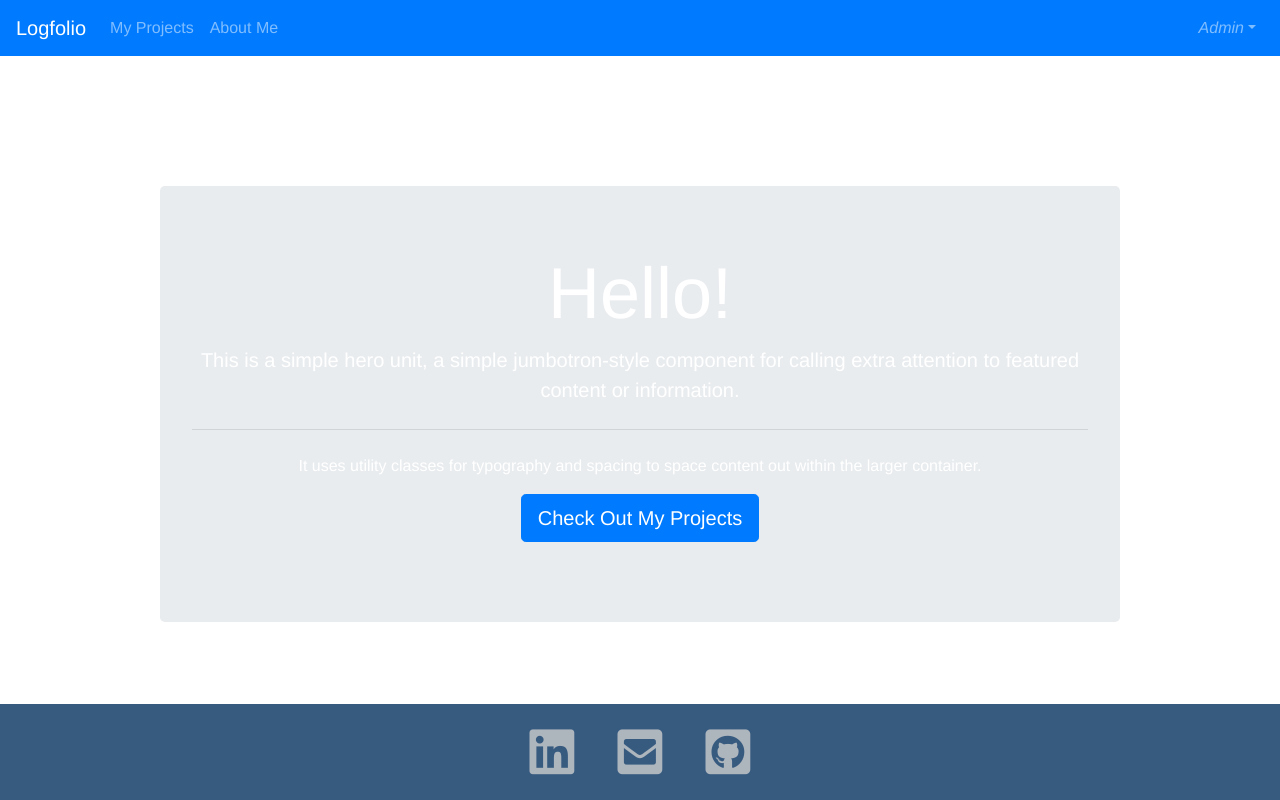
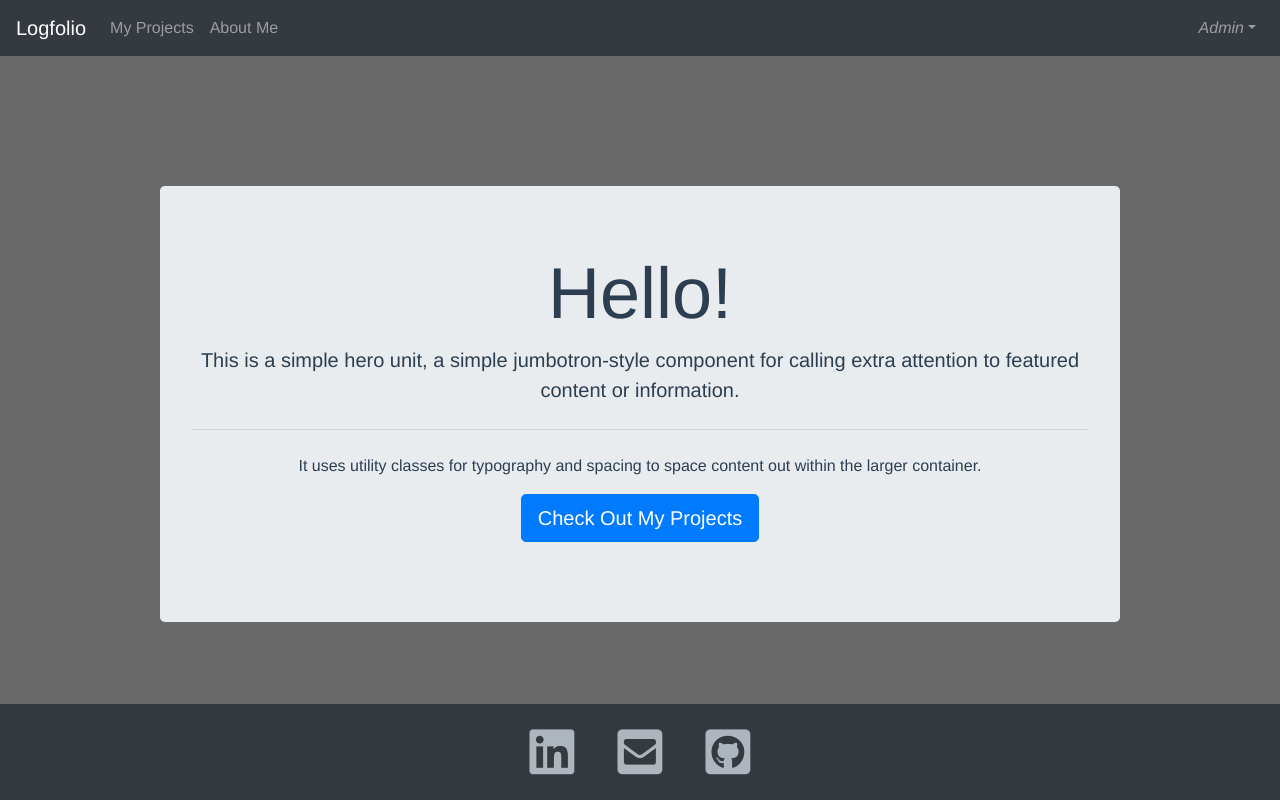
Before and after one commit to bartoszkruba/logfolio, a Vue app in the folder frontend/: page / in a window 1280 px wide. Built offline with nearby package versions, Linux system fonts and the light colour scheme; no server answers.

Commit message:
Fixed CSS, Closes #18

```diff
--- a/frontend/src/App.vue
+++ b/frontend/src/App.vue
@@ -1,7 +1,7 @@
 <template>
   <div id="app" class="d-flex flex-column justify-content-between" style="min-height: 100vh">
     <div>
-      <b-navbar toggleable="lg" type="dark" variant="primary">
+      <b-navbar toggleable="lg" type="dark" variant="dark" class="navbar">
         <b-navbar-brand to="/">Logfolio</b-navbar-brand>
         <b-navbar-toggle target="nav-collapse"></b-navbar-toggle>
         <b-collapse id="nav-collapse" is-nav>
@@ -24,7 +24,7 @@
       </b-navbar>
     </div>
     <router-view/>
-    <div class="text-center center-block footer ">
+    <div class="text-center center-block footer bg-dark">
       <a :href="linkedin"><i id="social-li"
                              class="social fab fa-linkedin m-3"></i></a>
       <a :href="contactEmail"><i id="social-em" class=" social fas fa-envelope-square m-3"></i></a>
@@ -69,6 +69,7 @@
     -moz-osx-font-smoothing: grayscale;
     text-align: center;
     color: #2c3e50;
+    background-color:dimgrey;
   }
 
   #nav {
@@ -84,16 +85,13 @@
     color: #42b983;
   }
 
-  .footer {
-    background-color: #375a7f;
-    /*border-top: 1px solid #adb5bd;*/
-  }
 
   .social:hover {
     -webkit-transform: scale(1.1);
     -moz-transform: scale(1.1);
     -o-transform: scale(1.1);
   }
+
 
   .social {
     color: #adb5bd;
--- a/frontend/src/components/HelloWorld.vue
+++ b/frontend/src/components/HelloWorld.vue
@@ -1,5 +1,5 @@
 <template>
-  <div class="mt-5">
+  <div class="mt-5" >
     <div class="jumbotron col-9 m-auto">
       <h1 class="display-3">Hello!</h1>
       <p class="lead">This is a simple hero unit, a simple jumbotron-style component for calling extra attention to
@@ -24,9 +24,9 @@ export default {
 
 <!-- Add "scoped" attribute to limit CSS to this component only -->
 <style scoped>
-  *{
-    color: white;
-  }
+  /**{*/
+  /*  color: white;*/
+  /*}*/
 /*h3 {*/
 /*  margin: 40px 0 0;*/
 /*}*/
--- a/frontend/src/views/LogIn.vue
+++ b/frontend/src/views/LogIn.vue
@@ -1,7 +1,7 @@
 <template>
   <div class="mt-5">
     <aside class="col-sm-4 ml-auto mr-auto">
-      <div class="card">
+      <b-card bg-variant="dark" class="card">
         <article class="card-body">
           <h4 class="card-title mb-4 mt-1">Log in</h4>
           <form>
@@ -23,7 +23,7 @@
             </div> <!-- form-group// -->
           </form>
         </article>
-      </div> <!-- card.// -->
+      </b-card> <!-- card.// -->
     </aside> <!-- col.// -->
   </div>
 </template>
--- a/frontend/src/views/UpdateProfile.vue
+++ b/frontend/src/views/UpdateProfile.vue
@@ -2,11 +2,13 @@
   <div class="container mt-5">
     <div class="row m-auto">
       <div class="col-4">
-        <b-card bg-variant="light" style="height: 100%">
-          <h5 class="text-left">Profile Picture:</h5>
+        <b-card bg-variant="dark" style="height: 100%"
+                header="Profile Picture:">
+          <!--          <h5 class="text-left">Profile Picture:</h5>-->
           <img :src="profilePicture"
-               class="img-fluid mb-5" alt="profile image">
+               class="img-fluid" alt="profile image">
           <b-form-file
+              class="mt-5"
               placeholder="Choose a file..."
               drop-placeholder="Drop file here..."
               @change="uploadProfilePicture"/>
@@ -14,8 +16,9 @@
       </div>
       <div class="col-8">
         <div>
-          <b-card bg-variant="light">
-            <h5 class="text-left">User Data:</h5>
+          <b-card bg-variant="dark"
+                  header="User Data:">
+            <!--            <h5 class="text-left">User Data:</h5>-->
             <b-form-group
                 label-cols-sm="3"
                 label="LinkedIn:"
@@ -44,8 +47,10 @@
                 label-align-sm="right">
               <b-form-input :value="profileName" @change="updateName"/>
             </b-form-group>
+          </b-card>
 
-            <h5 class="text-left">Profile Description:</h5>
+          <b-card class="mt-2" bg-variant="dark"
+                  header="Profile Description:">
             <b-form-textarea rows="10" style="resize:none;"
                              :value="profileDescription" @change="updateProfileDescription"/>
           </b-card>
@@ -54,7 +59,7 @@
     </div>
     <div class="row mt-4 mr-auto ml-auto mb-4">
       <div class="col-12">
-        <b-card bg-variant="light text-right">
+        <b-card bg-variant="dark text-right">
           <b-button variant="primary" @click="updateProfile">Update Profile</b-button>
         </b-card>
       </div>
```
